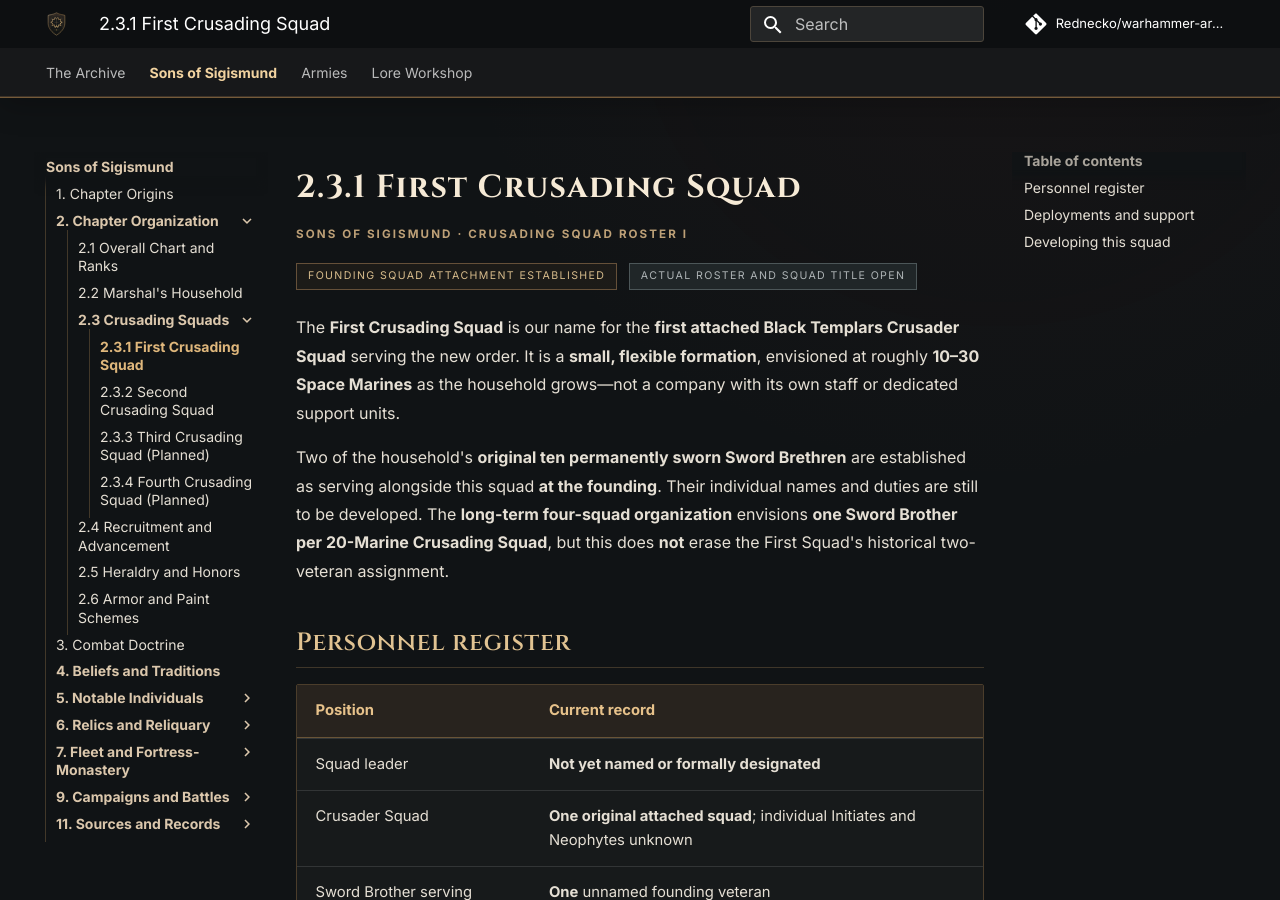
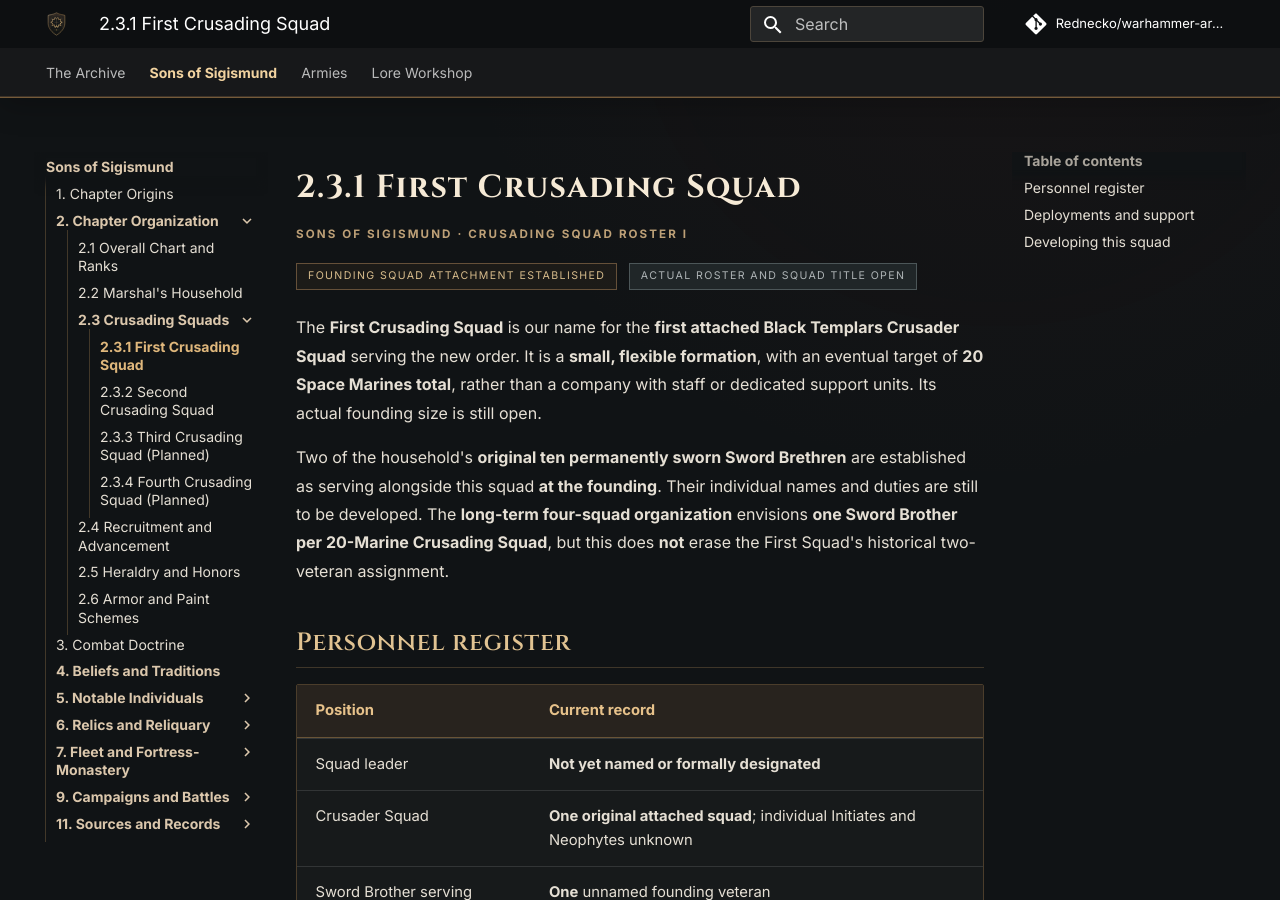
Before and after one commit to Rednecko/warhammer-archives, an MkDocs documentation site: the page built from docs/sons-of-sigismund/organization/crusading-squads/first.md, in a window 1280 px wide and 900 px high. Built offline with MkDocs 1.6.1 and Material for MkDocs 9.7.7, drawn with Linux system fonts in a browser that asks for light colours; comment, search, counter and statistics services are not loaded.

Commit message:
Remove outdated squad-size and Castellan status wording

```diff
--- a/docs/sons-of-sigismund/organization/crusading-squads/first.md
+++ b/docs/sons-of-sigismund/organization/crusading-squads/first.md
@@ -4,7 +4,7 @@
 
 <span class="archive-status">Founding squad attachment established</span> <span class="archive-status open">Actual roster and squad title open</span>
 
-The **First Crusading Squad** is our name for the **first attached Black Templars Crusader Squad** serving the new order. It is a **small, flexible formation**, envisioned at roughly **10–30 Space Marines** as the household grows—not a company with its own staff or dedicated support units.
+The **First Crusading Squad** is our name for the **first attached Black Templars Crusader Squad** serving the new order. It is a **small, flexible formation**, with an eventual target of **20 Space Marines total**, rather than a company with staff or dedicated support units. Its actual founding size is still open.
 
 Two of the household's **original ten permanently sworn Sword Brethren** are established as serving alongside this squad **at the founding**. Their individual names and duties are still to be developed. The **long-term four-squad organization** envisions **one Sword Brother per 20-Marine Crusading Squad**, but this does **not** erase the First Squad's historical two-veteran assignment.
 
```
